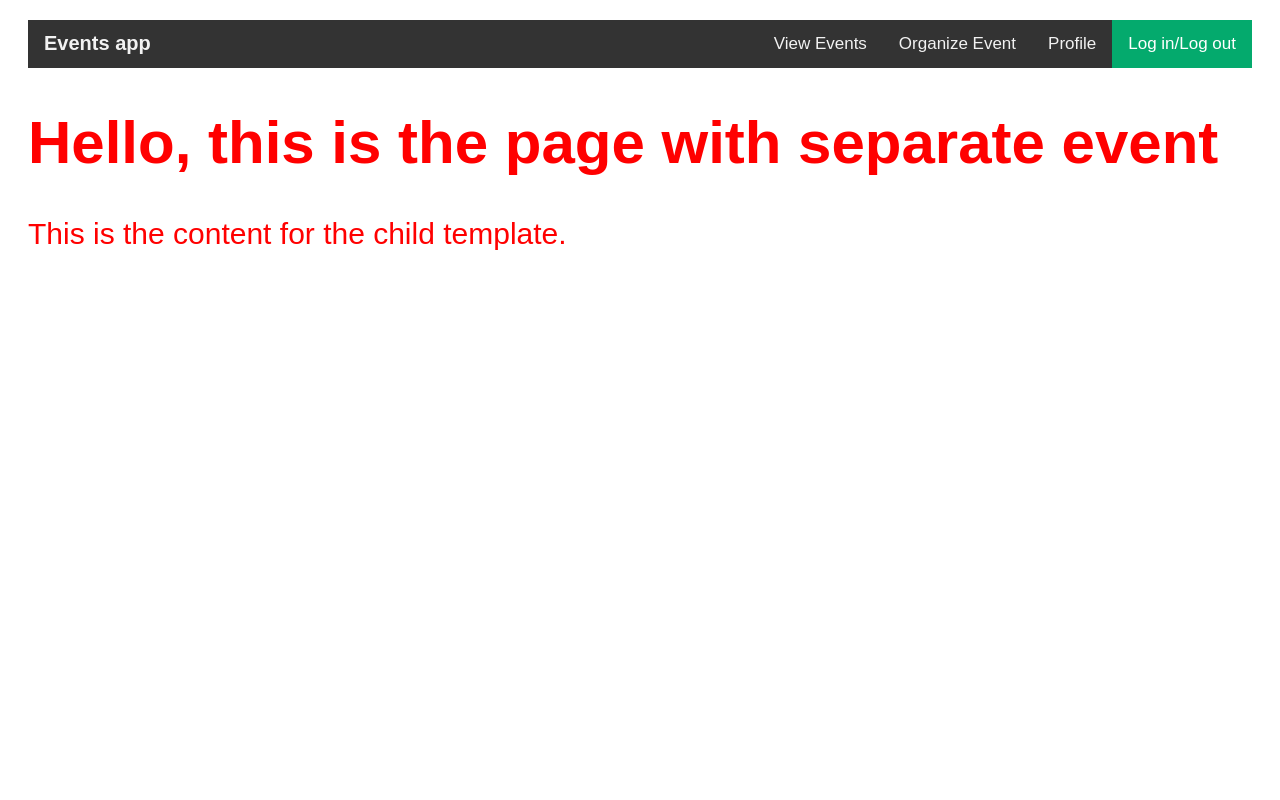
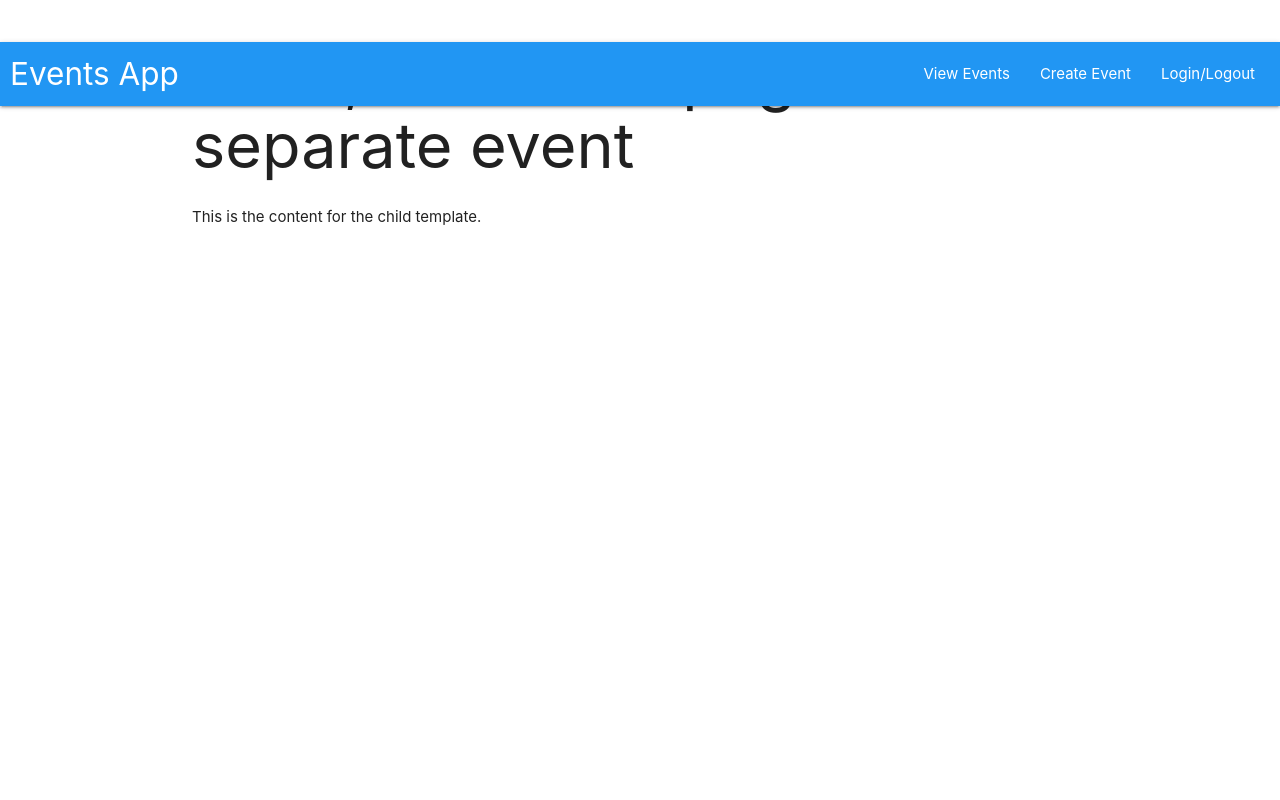
Before and after one commit to yuriy-dezhniuk/event_app, a Django app: page /event-id in a window 1280 px wide. Run offline with Django 4.2, Linux system fonts and the light colour scheme.

Commit message:
Create html/css for List of coming events

```diff
--- a/event_app_container/events_app/static/base.css
+++ b/event_app_container/events_app/static/base.css
@@ -1,47 +1,5 @@
-body {
-    font-family: Arial, sans-serif;
+.menu {
+  padding:0px 10px;
+  position: fixed;
+  /* margin-top: -45px; */
 }
-
-#content {
-    margin: 20px;
-    color: red;
-    font-size: 30px;
-}
-
-/* Add a black background color to the top navigation */
-.topnav {
-    background-color: #333;
-    overflow: hidden;
-  }
-
-  /* Style the links inside the navigation bar */
-  .topnav a {
-    float: right;
-    color: #f2f2f2;
-    text-align: center;
-    padding: 14px 16px;
-    text-decoration: none;
-    font-size: 17px;
-  }
-
-  .topnav .logo {
-    float: left;
-    color: #f2f2f2;
-    text-align: center;
-    padding: 12px 16px;
-    text-decoration: none;
-    font-size: 20px;
-    font-weight: 600;
-  }
-
-  /* Change the color of links on hover */
-  .topnav a:hover {
-    background-color: #ddd;
-    color: black;
-  }
-
-  /* Add a color to the active/current link */
-  .topnav a.active {
-    background-color: #04AA6D;
-    color: white;
-  }
--- a/event_app_container/events_app/templates/events_app/base.html
+++ b/event_app_container/events_app/templates/events_app/base.html
@@ -4,21 +4,56 @@
 <html>
   <head>
     <title>{% block title %}Default Title{% endblock %}</title>
+        {% comment %} <link rel="stylesheet" href="https://cdnjs.cloudflare.com/ajax/libs/materialize/1.0.0/css/materialize.min.css"> {% endcomment %}
+        <link rel="stylesheet" type="text/css" href="{% static '/base.css' %}">
+        <script src="https://cdnjs.cloudflare.com/ajax/libs/jquery/3.3.1/jquery.min.js"></script>
+        <link rel="stylesheet" href="https://cdnjs.cloudflare.com/ajax/libs/materialize/1.0.0-beta/css/materialize.min.css">
+        <script src="https://cdnjs.cloudflare.com/ajax/libs/materialize/1.0.0-beta/js/materialize.min.js"></script>
+        <link href="https://fonts.googleapis.com/icon?family=Material+Icons" rel="stylesheet">
     {% block css %}
-        <link rel="stylesheet" type="text/css" href="{% static '/base.css' %}">
     {% endblock %}
   </head>
   <body>
-    <div id="content">
-      <div class="topnav">
-        <a class="logo" href="#home">Events app</a>
-        <a class="active" href="#home">Log in/Log out</a>
-        <a href="#news">Profile</a>
-        <a href="#contact">Organize Event</a>
-        <a href="#organize-event">View Events</a>
+    <nav class="blue menu">
+      <div class="nav-wrapper">
+        <a href="#" class="brand-logo">Events App</a>
+
+        <a href="#" class="sidenav-trigger" data-target="mobile-nav">
+          <i class="material-icons">menu</i>
+        </a>
+
+        <ul class="right hide-on-med-and-down "  >
+          <li><a href="#">View Events</a></li>
+          <li><a href="#">Create Event</a></li>
+          <li><a href="#">Login/Logout</a></li>
+        </ul>
       </div>
-      {% block content %}
-      {% endblock %}
+    </nav>
+
+    <ul class="sidenav" id="mobile-nav">
+          <li><a href="#">View Events</a></li>
+          <li><a href="#">Create Event</a></li>
+          <li><a href="#">Login/Logout</a></li>
+    </ul>
+
+    <div class="container">
+        <!-- Page Content goes here -->
+        {% block content %}
+        {% endblock %}
+        {% comment %} <div>
+          {% lorem 9 b random %}
+          {% lorem 9 b random %}
+          {% lorem 9 b random %}
+          {% lorem 9 b random %}
+          {% lorem 9 b random %}
+          {% lorem 9 b random %}
+        </div> {% endcomment %}
     </div>
+    {% comment %} <script src="https://cdnjs.cloudflare.com/ajax/libs/materialize/1.0.0/js/materialize.min.js"></script> {% endcomment %}
+    <script>
+      $(document).ready(function(){
+        $('.sidenav').sidenav();
+      });
+    </script>
   </body>
 </html>
```
Also changed, not shown: event_app_container/events_app/static/view_events.css (added, +7 -0 lines), event_app_container/events_app/templates/events_app/view_events.html (+68 -3 lines).
